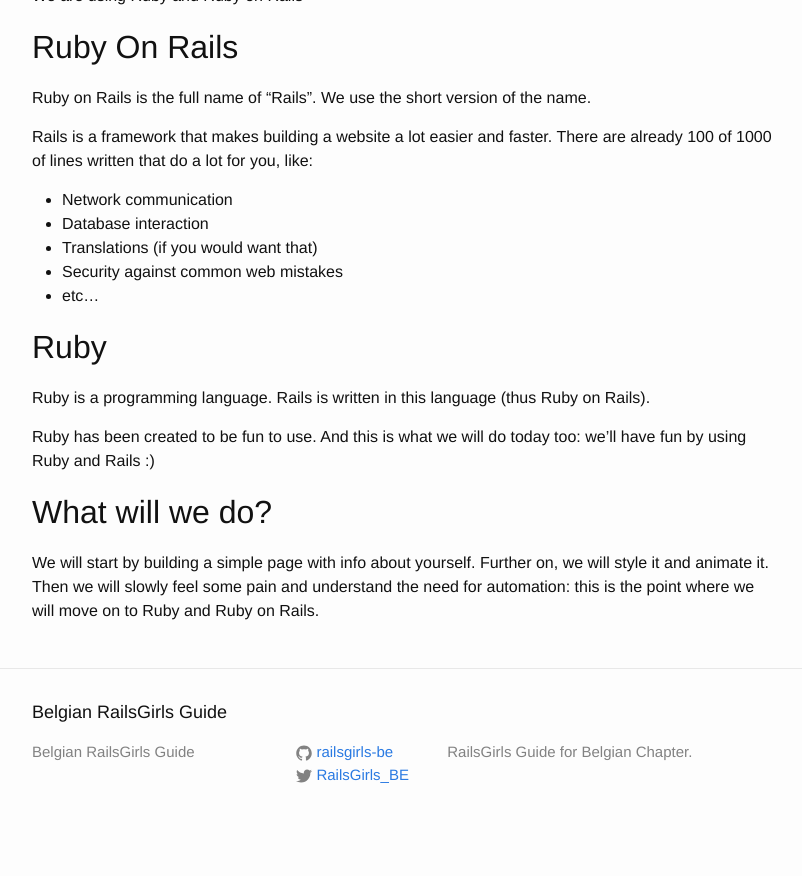
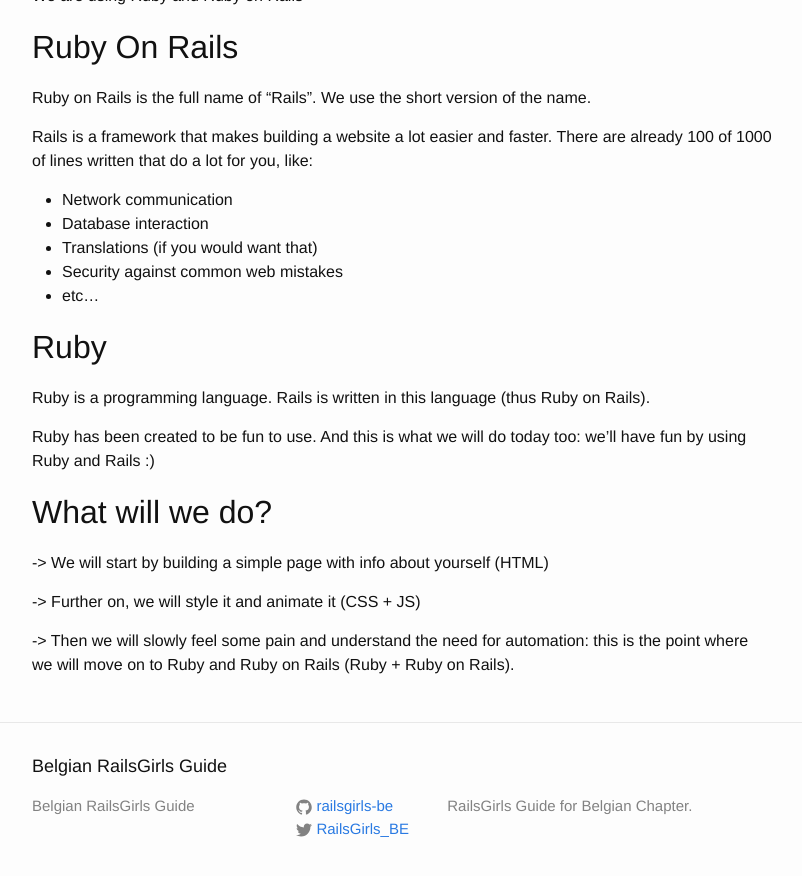
Before and after one commit to brug-be/railsgirls_guide, a Jekyll site: the page built from leading_introduction.md, in a window 1280 px wide and 900 px high, scrolled down 681 px. Shown: the top 876 px of the window, without its empty margins (238-1040 px from the left). Built offline with Jekyll 4.4.1, drawn with Linux system fonts in a browser that asks for light colours; before the commit the page ends 1527 px from its top, so only the background shows below that.

Commit message:
Cleaner explanation of the 'why'.

```diff
--- a/leading_introduction.md
+++ b/leading_introduction.md
@@ -50,4 +50,8 @@
 
 # What will we do?
 
-We will start by building a simple page with info about yourself. Further on, we will style it and animate it. Then we will slowly feel some pain and understand the need for automation: this is the point where we will move on to Ruby and Ruby on Rails.
+-> We will start by building a simple page with info about yourself (HTML)
+
+-> Further on, we will style it and animate it (CSS + JS)
+
+-> Then we will slowly feel some pain and understand the need for automation: this is the point where we will move on to Ruby and Ruby on Rails (Ruby + Ruby on Rails).
```
